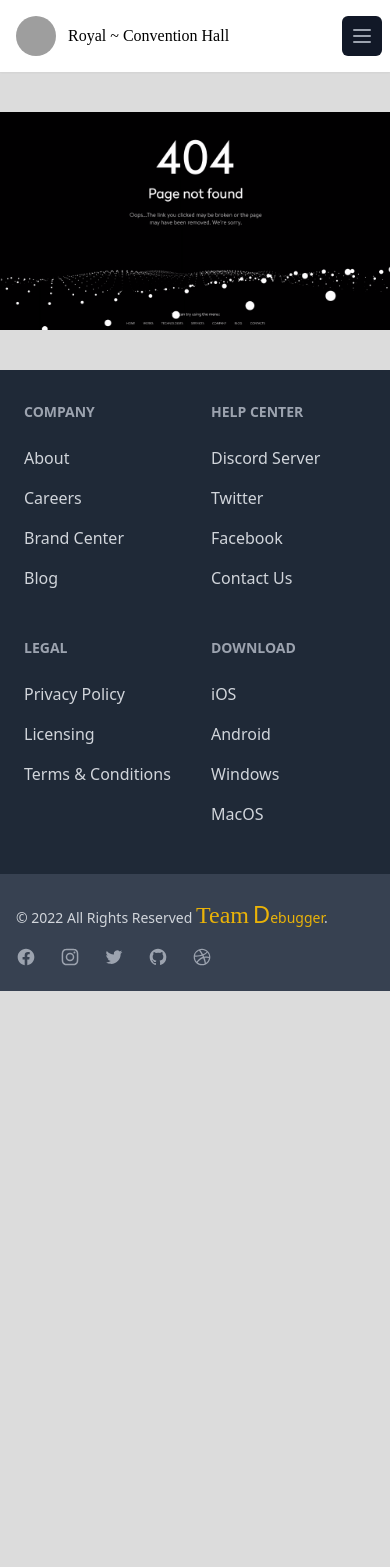
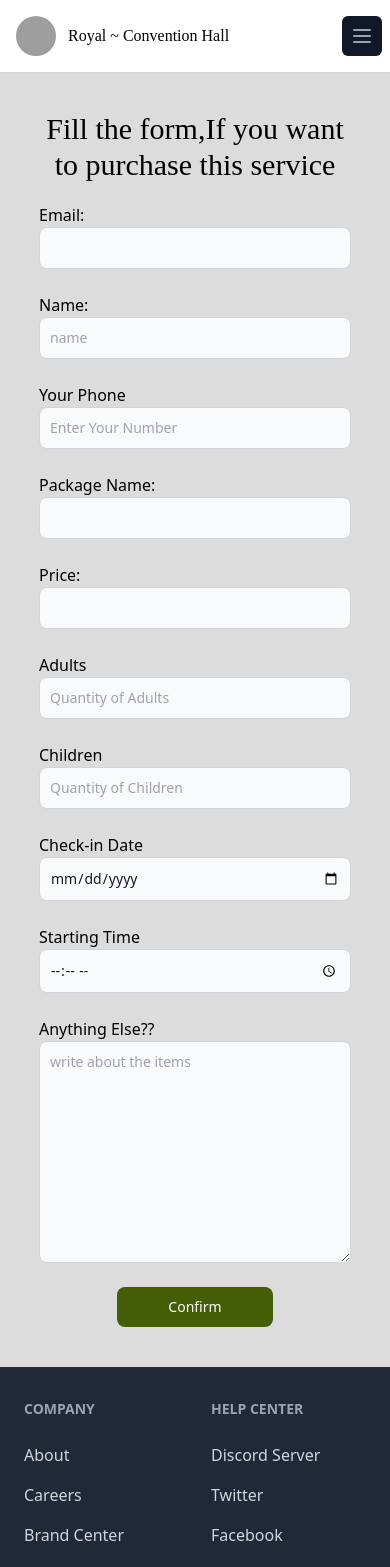
Before and after one commit to SouravArefin/react-convention, a React (Create React App) app: page /checkout/1 in a window 390 px wide. Shown: the top 1567 px of the page. Before the commit the page ends 991 px from the top, so only its background shows below. Built offline with nearby package versions, Linux system fonts and the light colour scheme; no server answers; grey boxes are pictures that could not be loaded.

Commit message:
form-edit

```diff
--- a/src/App.js
+++ b/src/App.js
@@ -26,7 +26,7 @@ function App() {
         <Route path='/login' element={<Login />}></Route>
         <Route path="/signup" element={<Register />}></Route>
         <Route path='/contact' element={<Contact />}></Route>
-        <Route path='/checkout' element={
+        <Route path='/checkout/:id' element={
 
       //     <RequireAuth>
       //
--- a/src/Components/CheckOut/CheckOut.js
+++ b/src/Components/CheckOut/CheckOut.js
@@ -1,53 +1,88 @@
-import React from 'react';
+import React, { useEffect, useState } from 'react';
 import { useAuthState } from 'react-firebase-hooks/auth';
+import { useParams } from 'react-router-dom';
 import { toast, ToastContainer } from 'react-toastify';
 import { auth } from '../../firebase.init';
+import useService from '../../Hooks/useService';
 
 const CheckOut = () => {
 
 
+
+    // const [services, setServices] = useState([])
+    // useEffect(() => {
+    //     fetch('data.json')
+    //         .then(response => response.json())
+    //     .then(data=> setServices(data))
+    // }, [])
+    const { id } = useParams()
+    console.log(id);
+     const [services] = useService()
+    console.log(services);
     const [user] = useAuthState(auth)
 
 
 
     const confirmOrder = e => {
         e.preventDefault();
-        toast('We confirm your order.Your order is on the way.')
+        toast.success('We received your order.We will contact you soon.')
     }
     return (
-        <div style={{marginTop:"10%",margin:"20%"}}className=''>
-   <h1 className="text-3xl sp-style">Fill the form,if you want to purchase this service</h1>
-            <form onSubmit={ confirmOrder}className='mt-5'>
-                <div class="relative z-0 mb-6 w-full group">
-                    <input value={user?.displayName} type="text" name="floating_email" class="block py-2.5 px-0 w-full text-sm text-gray-900 bg-transparent border-0 border-b-2 border-gray-300 appearance-none dark:text-white dark:border-gray-600 dark:focus:border-blue-500 focus:outline-none focus:ring-0 focus:border-blue-600 peer" placeholder=" " />
-                    <label for="floating_email" class="absolute text-sm text-gray-500 dark:text-gray-400 duration-300 transform -translate-y-6 scale-75 top-3 -z-10 origin-[0] peer-focus:left-0 peer-focus:text-blue-600 peer-focus:dark:text-blue-500 peer-placeholder-shown:scale-100 peer-placeholder-shown:translate-y-0 peer-focus:scale-75 peer-focus:-translate-y-6">Name</label>
-                </div>
-                <div class="relative z-0 mb-6 w-full group">
-                    <input value={user?.email} type="email" name="floating_email" class="block py-2.5 px-0 w-full text-sm text-gray-900 bg-transparent border-0 border-b-2 border-gray-300 appearance-none dark:text-white dark:border-gray-600 dark:focus:border-blue-500 focus:outline-none focus:ring-0 focus:border-blue-600 peer" placeholder=" " />
-                    <label for="floating_email" class="absolute text-sm text-gray-500 dark:text-gray-400 duration-300 transform -translate-y-6 scale-75 top-3 -z-10 origin-[0] peer-focus:left-0 peer-focus:text-blue-600 peer-focus:dark:text-blue-500 peer-placeholder-shown:scale-100 peer-placeholder-shown:translate-y-0 peer-focus:scale-75 peer-focus:-translate-y-6">Email address</label>
-                </div>
-                <div class="relative z-0 mb-6 w-full group">
-                    <input type="text" name="floating_text" id="floating_text" class="block py-2.5 px-0 w-full text-sm text-gray-900 bg-transparent border-0 border-b-2 border-gray-300 appearance-none dark:text-white dark:border-gray-600 dark:focus:border-blue-500 focus:outline-none focus:ring-0 focus:border-blue-600 peer" placeholder=" " />
-                    <label for="floating_text" class="absolute text-sm text-gray-500 dark:text-gray-400 duration-300 transform -translate-y-6 scale-75 top-3 -z-10 origin-[0] peer-focus:left-0 peer-focus:text-blue-600 peer-focus:dark:text-blue-500 peer-placeholder-shown:scale-100 peer-placeholder-shown:translate-y-0 peer-focus:scale-75 peer-focus:-translate-y-6">Address</label>
-                </div>
-                <div class="relative z-0 mb-6 w-full group">
-                    <input type="text" name="repeat_text" id="floating_repeat_text" class="block py-2.5 px-0 w-full text-sm text-gray-900 bg-transparent border-0 border-b-2 border-gray-300 appearance-none dark:text-white dark:border-gray-600 dark:focus:border-blue-500 focus:outline-none focus:ring-0 focus:border-blue-600 peer" placeholder=" " />
-                    <label for="floating_repeat_text" class="absolute text-sm text-gray-500 dark:text-gray-400 duration-300 transform -translate-y-6 scale-75 top-3 -z-10 origin-[0] peer-focus:left-0 peer-focus:text-blue-600 peer-focus:dark:text-blue-500 peer-placeholder-shown:scale-100 peer-placeholder-shown:translate-y-0 peer-focus:scale-75 peer-focus:-translate-y-6">City</label>
+        <div style={{ margin: "10%" }}>
+            <h1 className="text-3xl text-center sp-style">Fill the form,If you want to purchase this service</h1>
+            <form onSubmit={confirmOrder} className='mt-5'>
+                <div className="mb-6">
+                    <label>Email:</label>
+                    <input value={user?.email} type="email" id="text" name='email' className="bg-gray-50 border border-gray-300 text-gray-900 text-sm rounded-lg focus:ring-blue-500 focus:border-blue-500 block w-full p-2.5 dark:bg-gray-700 dark:border-gray-600 dark:placeholder-gray-400 dark:text-white dark:focus:ring-blue-500 dark:focus:border-blue-500" />
                 </div>
 
-                <div class="grid xl:grid-cols-2 xl:gap-6">
-                    <div class="relative z-0 mb-6 w-full group">
-                        <input type="tel" pattern="[0-9]{3}-[0-9]{3}-[0-9]{4}" name="floating_phone" id="floating_phone" class="block py-2.5 px-0 w-full text-sm text-gray-900 bg-transparent border-0 border-b-2 border-gray-300 appearance-none dark:text-white dark:border-gray-600 dark:focus:border-blue-500 focus:outline-none focus:ring-0 focus:border-blue-600 peer" placeholder=" " />
-                        <label for="floating_phone" class="absolute text-sm text-gray-500 dark:text-gray-400 duration-300 transform -translate-y-6 scale-75 top-3 -z-10 origin-[0] peer-focus:left-0 peer-focus:text-blue-600 peer-focus:dark:text-blue-500 peer-placeholder-shown:scale-100 peer-placeholder-shown:translate-y-0 peer-focus:scale-75 peer-focus:-translate-y-6">Phone number (+8801....)</label>
-                    </div>
-                    <div class="relative z-0 mb-6 w-full group">
-                        <input type="text" name="floating_company" id="floating_company" class="block py-2.5 px-0 w-full text-sm text-gray-900 bg-transparent border-0 border-b-2 border-gray-300 appearance-none dark:text-white dark:border-gray-600 dark:focus:border-blue-500 focus:outline-none focus:ring-0 focus:border-blue-600 peer" placeholder=" " />
-                        <label for="floating_company" class="absolute text-sm text-gray-500 dark:text-gray-400 duration-300 transform -translate-y-6 scale-75 top-3 -z-10 origin-[0] peer-focus:left-0 peer-focus:text-blue-600 peer-focus:dark:text-blue-500 peer-placeholder-shown:scale-100 peer-placeholder-shown:translate-y-0 peer-focus:scale-75 peer-focus:-translate-y-6">Zip Code</label>
-                    </div>
+                <div className="mb-6">
+                    <label> Name:</label>
+                    <input type="text" id="text" name='itemName' placeholder="name" className="bg-gray-50 border border-gray-300 text-gray-900 text-sm rounded-lg focus:ring-blue-500 focus:border-blue-500 block w-full p-2.5 dark:bg-gray-700 dark:border-gray-600 dark:placeholder-gray-400 dark:text-white dark:focus:ring-blue-500 dark:focus:border-blue-500" required />
                 </div>
-                <button type="submit" class="text-white bg-blue-700 hover:bg-blue-800 focus:ring-4 focus:outline-none focus:ring-blue-300 font-medium rounded-lg text-sm w-full sm:w-auto px-5 py-2.5 text-center dark:bg-blue-600 dark:hover:bg-blue-700 dark:focus:ring-blue-800">Confirm</button>
+
+
+                <div className="mb-6">
+                    <label htmlFor="phone">Your Phone</label>
+                    <input type="tel" id="phone" name="visitor_phone" placeholder="Enter Your Number" className="bg-gray-50 border border-gray-300 text-gray-900 text-sm rounded-lg focus:ring-blue-500 focus:border-blue-500 block w-full p-2.5 dark:bg-gray-700 dark:border-gray-600 dark:placeholder-gray-400 dark:text-white dark:focus:ring-blue-500 dark:focus:border-blue-500" required />
+                </div>
+                <div className="mb-6">
+                    <label>Package Name:</label>
+                    <input type="text" id="text" name='itemImage' className="bg-gray-50 border border-gray-300 text-gray-900 text-sm rounded-lg focus:ring-blue-500 focus:border-blue-500 block w-full p-2.5 dark:bg-gray-700 dark:border-gray-600 dark:placeholder-gray-400 dark:text-white dark:focus:ring-blue-500 dark:focus:border-blue-500" required />
+                </div>
+                <div className="mb-6">
+                    <label>Price:</label>
+                    <input type="number" id="text" name='price' className="bg-gray-50 border border-gray-300 text-gray-900 text-sm rounded-lg focus:ring-blue-500 focus:border-blue-500 block w-full p-2.5 dark:bg-gray-700 dark:border-gray-600 dark:placeholder-gray-400 dark:text-white dark:focus:ring-blue-500 dark:focus:border-blue-500" required />
+                </div>
+                <div className="mb-6">
+                    <label htmlFor="adult">Adults</label>
+                    <input type="number" id="adult" name="total_adults" placeholder="Quantity of Adults" min="1" className="bg-gray-50 border border-gray-300 text-gray-900 text-sm rounded-lg focus:ring-blue-500 focus:border-blue-500 block w-full p-2.5 dark:bg-gray-700 dark:border-gray-600 dark:placeholder-gray-400 dark:text-white dark:focus:ring-blue-500 dark:focus:border-blue-500" required />
+                </div>
+                <div className="mb-6">
+                    <label htmlFor="child">Children</label>
+                    <input type="number" id="child" name="total_children" placeholder="Quantity of Children" min="0"
+                        className="bg-gray-50 border border-gray-300 text-gray-900 text-sm rounded-lg focus:ring-blue-500 focus:border-blue-500 block w-full p-2.5 dark:bg-gray-700 dark:border-gray-600 dark:placeholder-gray-400 dark:text-white dark:focus:ring-blue-500 dark:focus:border-blue-500" required />
+                </div>
+
+                <div className="mb-6">
+                    <label htmlFor="checkin-date">Check-in Date</label>
+                    <input type="date" id="checkin-date" name="checkin"
+                        className="bg-gray-50 border border-gray-300 text-gray-900 text-sm rounded-lg focus:ring-blue-500 focus:border-blue-500 block w-full p-2.5 dark:bg-gray-700 dark:border-gray-600 dark:placeholder-gray-400 dark:text-white dark:focus:ring-blue-500 dark:focus:border-blue-500" required />
+                </div>
+                <div className="mb-6">
+          <label htmlFor="checkout-date">Starting Time</label>
+                    <input type="time" id="checkout-date" name="checkout"
+                        className="bg-gray-50 border border-gray-300 text-gray-900 text-sm rounded-lg focus:ring-blue-500 focus:border-blue-500 block w-full p-2.5 dark:bg-gray-700 dark:border-gray-600 dark:placeholder-gray-400 dark:text-white dark:focus:ring-blue-500 dark:focus:border-blue-500"required />
+        </div>
+                <div className="mb-6">
+                    <label>Anything Else??</label>
+                    <textarea rows="10" cols="80" type="text" id="text" name='description' placeholder="write about the items" className="bg-gray-50 border border-gray-300 text-gray-900 text-sm rounded-lg focus:ring-blue-500 focus:border-blue-500 block w-full p-2.5 dark:bg-gray-700 dark:border-gray-600 dark:placeholder-gray-400 dark:text-white dark:focus:ring-blue-500 dark:focus:border-blue-500" required />
+                </div>
+                <div className='text-center'>
+                    <input type="submit" className="text-white bg-[#445e05]  focus:ring-4 focus:outline-none focus:ring-blue-300 font-medium rounded-lg text-sm md:w-1/5 w-1/2 px-5 py-2.5 text-center dark:bg-blue-600  dark:focus:ring-blue-800" value='Confirm' />
+                </div>
             </form>
-<ToastContainer/>
+            <ToastContainer />
         </div>
     );
 };
--- a/src/Components/Home/singleService/SingleService.js
+++ b/src/Components/Home/singleService/SingleService.js
@@ -16,7 +16,7 @@ const SingleService = (props) => {
                     {/* <p><span className='font-bold'>Time:</span> : {Duration}</p> */}
 
                 </div>
-                <button className='bg-[#4a9c27] hover:bg-[#141414]  px-4 py-2 mb-2 rounded-full text-white'><Link to='/checkout'>Choose Service</Link></button>
+                <button className='bg-[#4a9c27] hover:bg-[#141414]  px-4 py-2 mb-2 rounded-full text-white'><Link to={`/checkout/${id}`}       >         Choose Service</Link></button>
             </div>
 
         </div>
```
